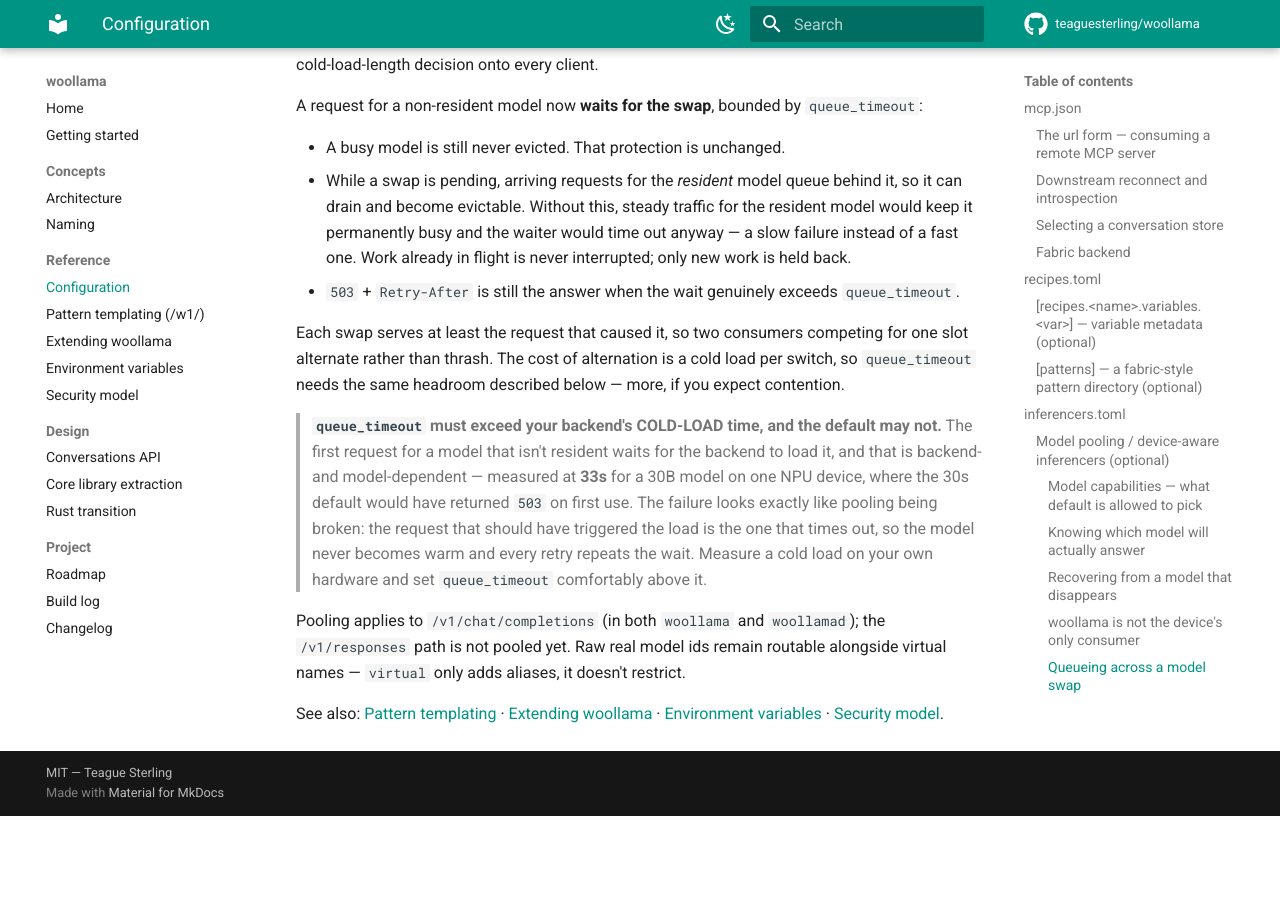
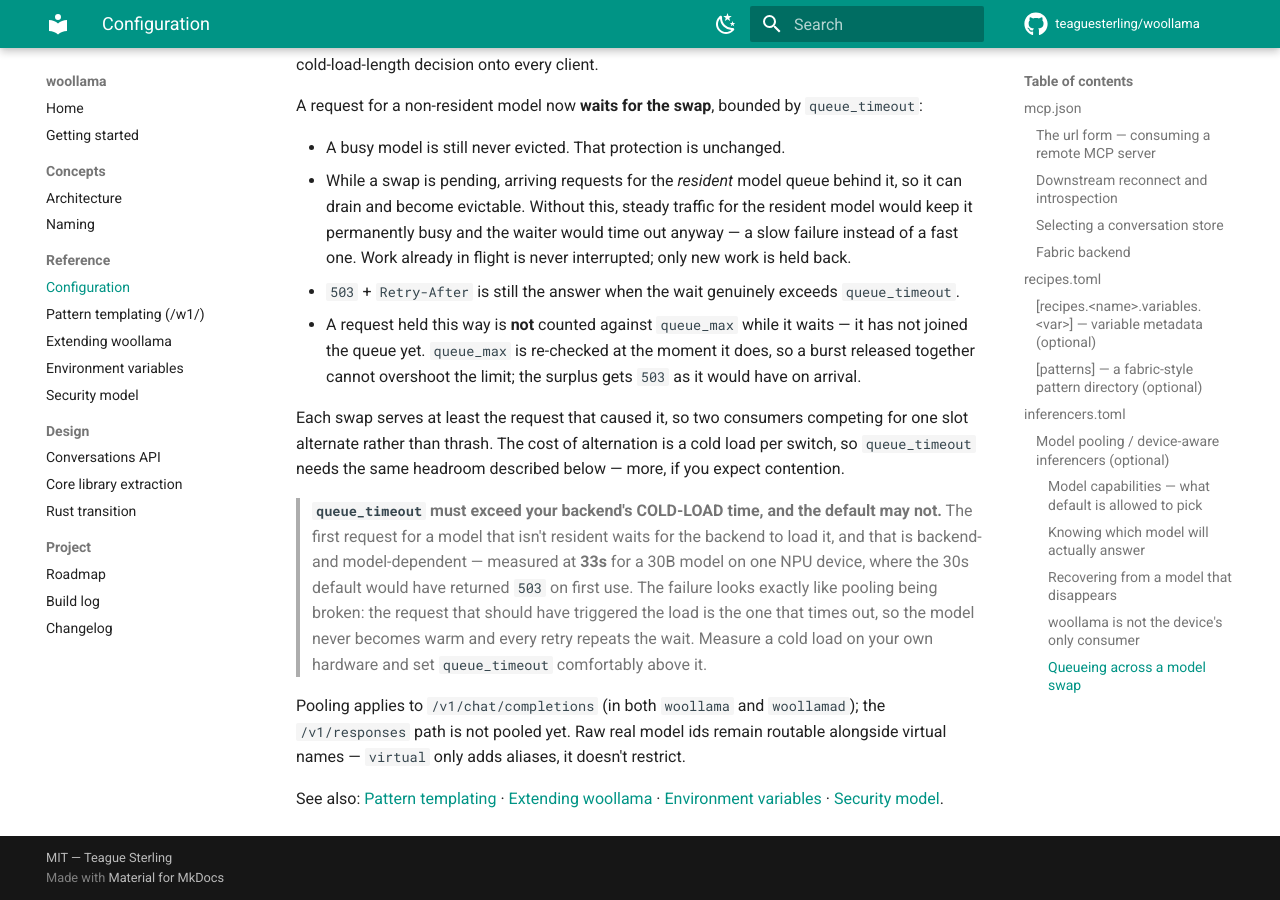
Before and after one commit to teaguesterling/woollama, an MkDocs documentation site: the page built from docs/configuration.md, in a window 1280 px wide and 900 px high, scrolled down 15389 px. Built offline with MkDocs 1.6.1 and Material for MkDocs 9.7.7, drawn with Linux system fonts in a browser that asks for light colours; comment, search, counter and statistics services are not loaded; before the commit the page ends 16205 px from its top, so only the background shows below that.

Commit message:
docs: how queue_max accounts for requests held during a swap
An operator reading queue_max as "requests waiting per model" would expect held
requests to count. They deliberately don't — they have not joined the queue — and
the limit is re-checked when they do, so a released burst cannot overshoot it.

Co-Authored-By: Claude Opus 5 (1M context) <noreply@anthropic.com>
Claude-Session: https://claude.ai/code/session_01FN1dUATQYR4QgbSpADDQAW

```diff
--- a/docs/configuration.md
+++ b/docs/configuration.md
@@ -641,6 +641,9 @@ A request for a non-resident model now **waits for the swap**, bounded by `queue
   permanently busy and the waiter would time out anyway — a slow failure instead of a fast one.
   Work already in flight is never interrupted; only new work is held back.
 - `503` + `Retry-After` is still the answer when the wait genuinely exceeds `queue_timeout`.
+- A request held this way is **not** counted against `queue_max` while it waits — it has not
+  joined the queue yet. `queue_max` is re-checked at the moment it does, so a burst released
+  together cannot overshoot the limit; the surplus gets `503` as it would have on arrival.
 
 Each swap serves at least the request that caused it, so two consumers competing for one slot
 alternate rather than thrash. The cost of alternation is a cold load per switch, so
```
